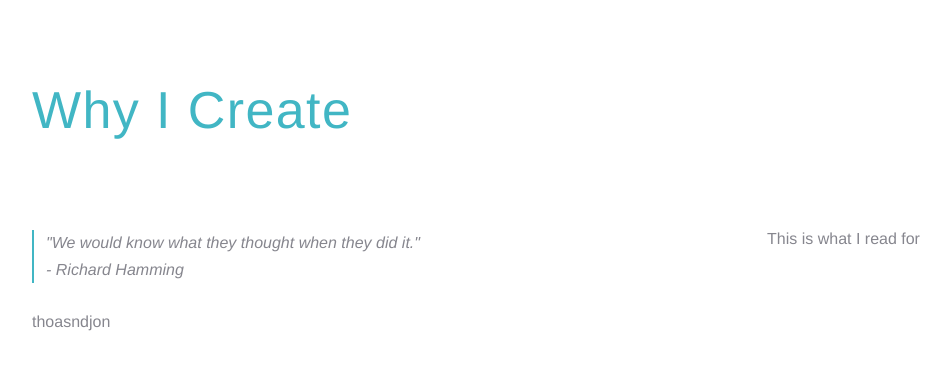
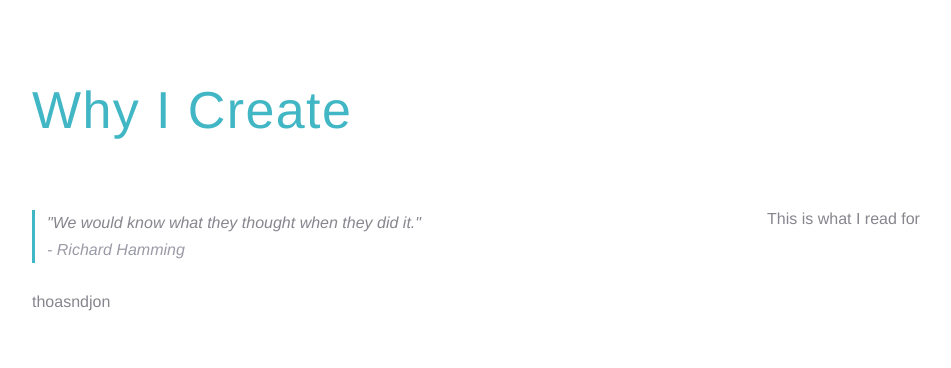
Before and after one commit to gavinmcdermott/personal, a plain HTML site: page client/app/career/statement.html in a window 1280 px wide. Shown: the whole page, without its empty margins (23-974 px from the left). Drawn offline with Linux system fonts and the light colour scheme; files that its build step writes are made by us from their sources.

Commit message:
update blockquotes

```diff
--- a/client/app/career/statement.html
+++ b/client/app/career/statement.html
@@ -45,7 +45,7 @@
             <blockquote class="theme-1">
               "We would know what they thought when they did it."
               <br>
-              - Richard Hamming
+              <span class="f--light">- Richard Hamming</span>
             </blockquote>
           </div>
         </div>
--- a/client/assets/css/theme.css
+++ b/client/assets/css/theme.css
@@ -96,5 +96,5 @@ http://colorbrewer2.org
 /* QUOTE THEMES */
 /*****************************************/
 blockquote.theme-1 {
-  border-left: 2px solid #41b6c4;
+  border-left: 3px solid #41b6c4;
 }
--- a/client/assets/css/typography.css
+++ b/client/assets/css/typography.css
@@ -6,6 +6,7 @@ h1 {
 
 h2 {
   font-size: 40px;
+  font-weight: 400;
 }
 
 h3 {
--- a/client/assets/css/utils.css
+++ b/client/assets/css/utils.css
@@ -8,7 +8,7 @@
 
 .pad--max {
   padding-top: 80px;
-  padding-bottom: 80px;
+  padding-bottom: 60px;
 }
 
 
```
